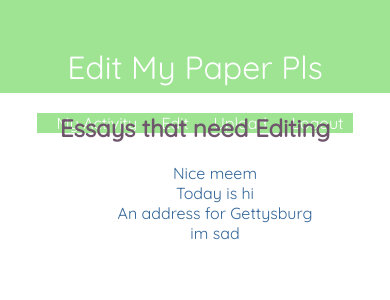
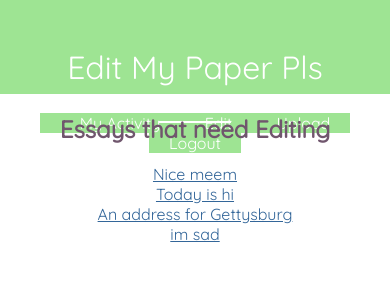
Before and after one commit to QuietImCoding/EditMyPaperPls, a Flask app: page /edit in a window 390 px wide. Shown: the top 300 px of the page. Run offline with Flask 2, Linux system fonts and the light colour scheme.

Commit message:
holy moly part 3 and un half

```diff
--- a/static/css/style.css
+++ b/static/css/style.css
@@ -90,16 +90,14 @@ h3{
 }
 a h2{
     color: #336699;
-    text-decoration: none;
 }
 a h3{
     color: #336699;
-    text-decoration: none;
 }
 
 a{
     color: #336699;
-    text-decoration: none;
+    margin:10px;
 }
 #buttonholder{
      height: 50%;
@@ -274,6 +272,7 @@ a h3{
 }
 a{
     color: #336699;
+    margin: 10px;
 }
 #buttonholder{
      margin: 20px;
--- a/templates/edit.html
+++ b/templates/edit.html
@@ -3,9 +3,9 @@
 {% block page %}Essay{% endblock %}
 {% block content %}
 <h2>Essays that need Editing</h2>
-        <ul>
+
             {% for essay in allessays %}
-            <li> <a href="/essay/{{essay['id']}}">{{essay['title']}}</a> </li>
+             <a href="/essay/{{essay['id']}}">{{essay['title']}}</a> <br />
             {% endfor %}
-        </ul>
+
 {% endblock %}
```
